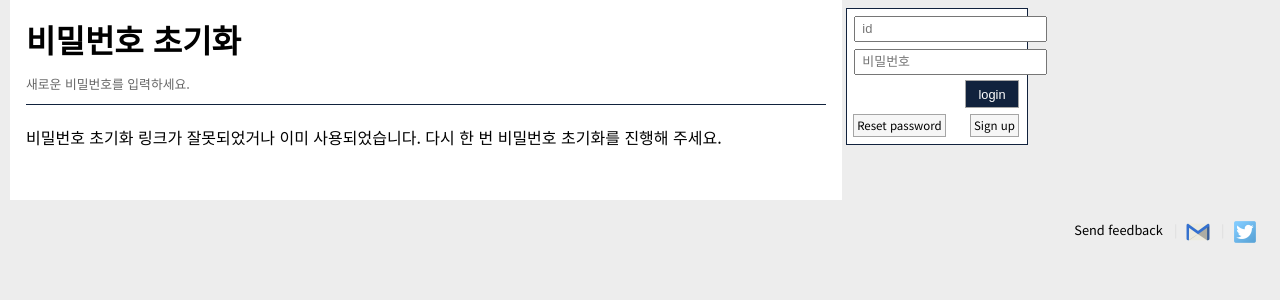
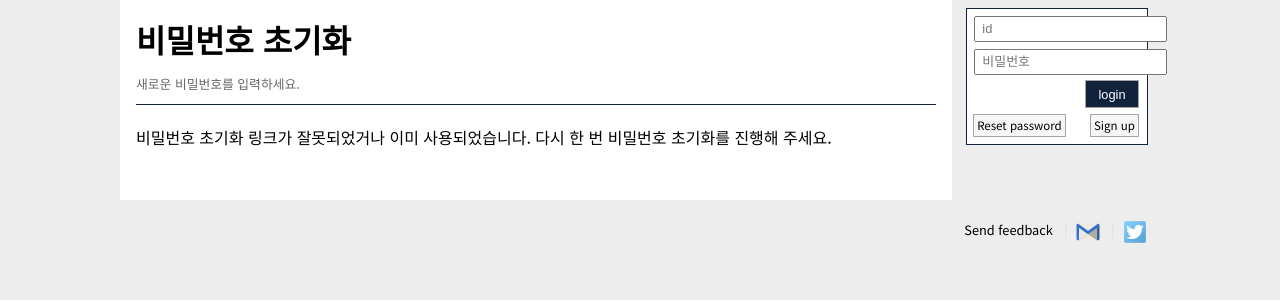
Before and after one commit to genonfire/bbgo, a Django app: page /accounts/reset/1/1/ in a window 1280 px wide. Shown: the top 300 px of the page. Run offline with Django 3.2, Linux system fonts and the light colour scheme; parts of the project's set-up code (start-up, migrations or seed data) failed here and were passed over.

Commit message:
add container

```diff
--- a/static/css/haru.css
+++ b/static/css/haru.css
@@ -43,10 +43,11 @@ a:hover {color:yellow; color:#000;text-decoration:none;}
 .footerMenu li , .footerMenu li a {vertical-align:top;}
 
 /* Contents */
+#container {width:1040px;margin:0;position:relative;}
 #contents {width:800px;padding:1.0em;padding-bottom:1.6em;background:#fff;}
 #contents:after {content:'';display:block;clear:both;}
 
-.sidebar {width:180px;position:absolute;top:0;left:830px;padding:.5em 1em;}
+.sidebar {width:180px;float:left;position:absolute;top:0px;left:830px;padding:.5em 1em;}
 .sidebar_container {width:100%;height:135px;background:#fff;border:1px solid #11223d;}
 .sidebar_username {height:2em;margin:.3em;padding:.3em;border-bottom:1px solid #11223d;vertical-align:middle;}
 .sidebar_notice {height:2em;margin:.3em;padding:.3em;vertical-align:middle;}
@@ -196,6 +197,9 @@ table td.editIssue a.editIcon img {vertical-align:baseline;}
 .member span a {display:inline-block;height:2.8em;margin-left:.5em;padding:0 .5em;box-sizing:border-box;border:1px solid #a5a5a5;background:#f6f6f6;color:#000;line-height:2.7em;}
 .member span a:hover {border-color:#11223d;color:#000;text-decoration:none;}
 
+@media all and (min-width:1080px) {
+	#container {margin:auto;}
+}
 @media all and (min-width:361px) and (max-width:540px) {
     body {font-size:.9em;}
     #wrap {padding:0;}
--- a/templates/haru/base.html
+++ b/templates/haru/base.html
@@ -23,13 +23,12 @@
 
 <body>
 <div id="wrap">
+    <div id="container">
         <div id="header">
             <div class="gnb">
             </div>
         </div>
-    <div id="contents">
-    {% block content %}{% endblock %}
-    </div>
+
         <div class="sidebar">
             {% if user.is_authenticated %}
                 <div class="sidebar_container">
@@ -106,6 +105,11 @@
             <div class="sense_sidebar">
             </div>
         </div>
+
+        <div id="contents">
+            {% block content %}{% endblock %}
+        </div>
+
         <div id="footer">
             <div class="footerMenu">
                 <li>{% trans 'Send feedback' %}</li>
@@ -122,6 +126,7 @@
             </div>
         </div>
     </div>
+</div>
 {% block bodyscript %}{% endblock %}
 </body>
 </html>
```
Lines whose indentation alone changed are shown as unchanged.
